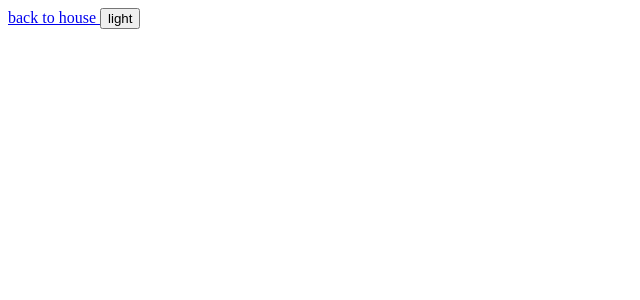
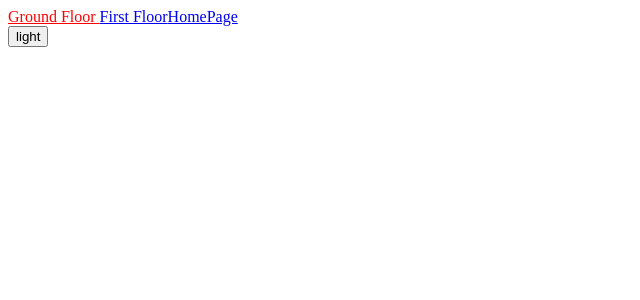
Before and after one commit to antonmaeso/experimentHomeAutomation, an Angular app: page /groundfloor in a window 1280 px wide. Shown: the top 300 px of the page, without its empty margins (0-640 px from the left). Built offline with nearby package versions, Linux system fonts and the light colour scheme.

Commit message:
Improved website Layout

```diff
--- a/src/app/first-floor/first-floor.component.html
+++ b/src/app/first-floor/first-floor.component.html
@@ -1,6 +1,4 @@
-<a routerLink="/homelayout" routerLinkActive="active">
-  back to house
-</a>
+<app-home-layout></app-home-layout>
 <p>
   first-floor works!
 </p>
--- a/src/app/ground-floor/ground-floor.component.html
+++ b/src/app/ground-floor/ground-floor.component.html
@@ -1,4 +1,5 @@
-<a routerLink="/homelayout" routerLinkActive="active">
+<!-- <a routerLink="/homelayout" routerLinkActive="active">
   back to house
-</a>
+</a> -->
+<app-home-layout></app-home-layout>
 <app-light></app-light>
--- a/src/app/home-layout/home-layout.component.html
+++ b/src/app/home-layout/home-layout.component.html
@@ -1,5 +1,5 @@
 <nav>
   <a routerLink="/groundfloor" routerLinkActive="active">Ground Floor </a>
   <a routerLink="/firstfloor" routerLinkActive="active">First Floor</a>
-  <a routerLink="/" routerLinkActive="active">HomePage</a>
+  <a routerLink="/">HomePage</a>
 </nav>
--- a/src/app/home-screen/home-screen.component.html
+++ b/src/app/home-screen/home-screen.component.html
@@ -1,3 +1,3 @@
-<h1 routerLink="/homelayout" routerLinkActive="active">
+<h1 routerLink="/groundfloor" routerLinkActive="active">
   Welcome home-screen works!
 </h1>
```
